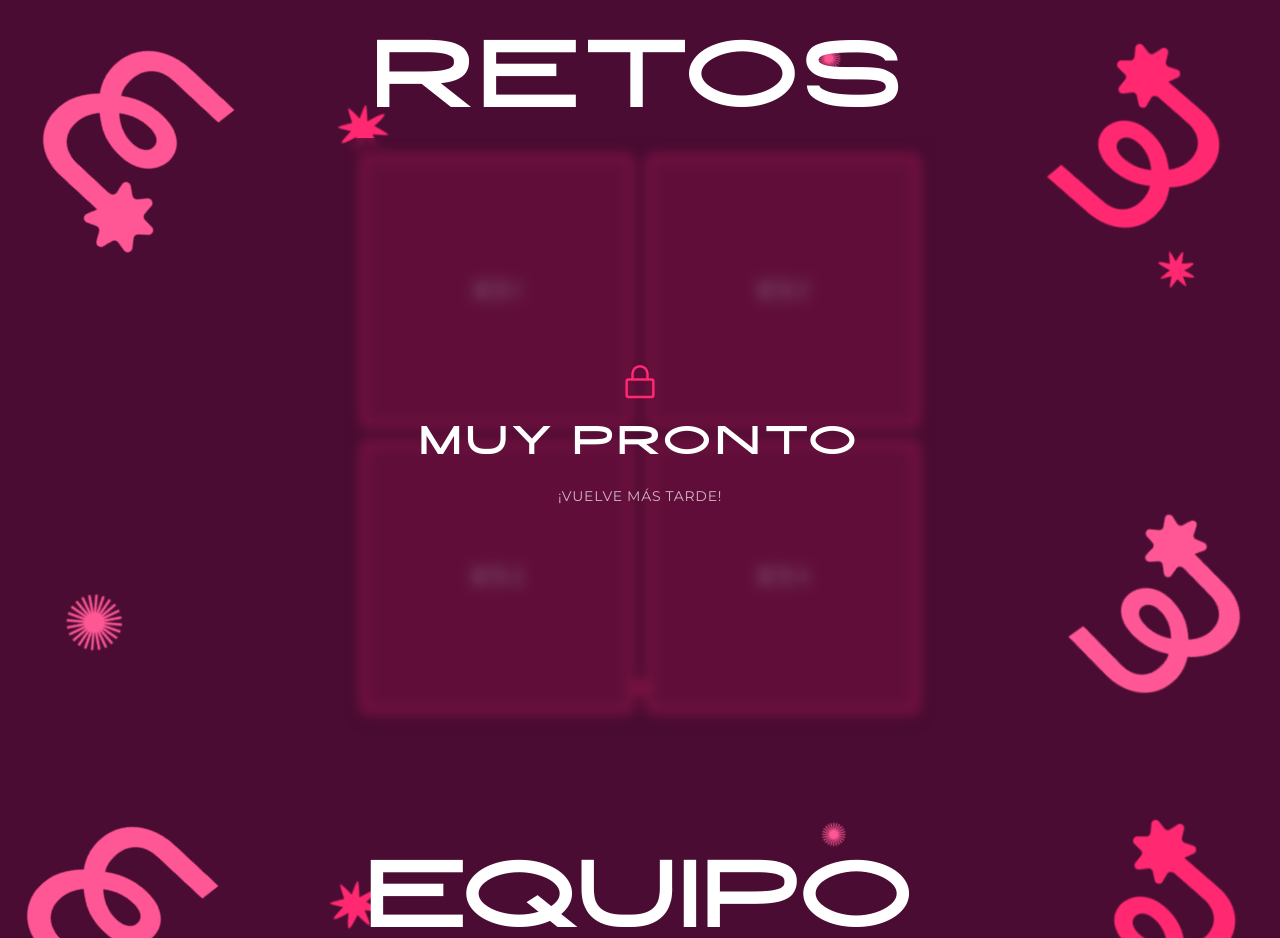
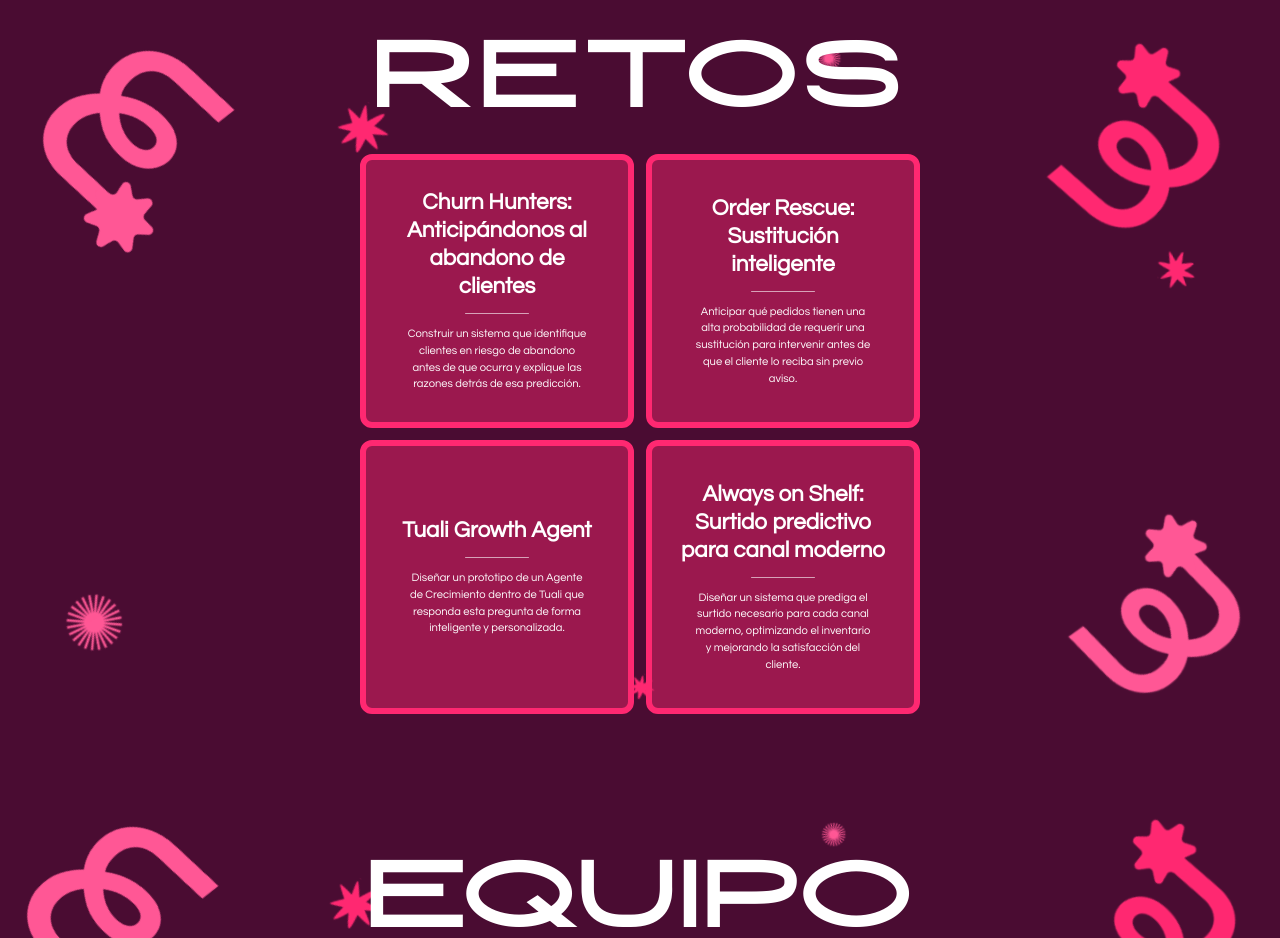
Before and after one commit to WIT-MTY/webpage_h4h, a Next.js app: page / in a window 1280 px wide. Shown: the part 4160-5098 px from the top of the page. Built offline with nearby package versions, Linux system fonts and the light colour scheme.

Commit message:
fixed: Actualizacion en la sección de retos

```diff
--- a/app/componentes/reto_comp/RetoCard.tsx
+++ b/app/componentes/reto_comp/RetoCard.tsx
@@ -2,20 +2,27 @@
 
 interface RetoCardProps {
     title: string;
+    description: string;
 }
 
-const RetoCard: React.FC<RetoCardProps> = ({ title }) => {
+const RetoCard: React.FC<RetoCardProps> = ({ title, description }) => {
     return (
         <div
-            className="flex items-center justify-center aspect-square rounded-[min(1vw,1vh,1rem)] w-full h-full"
+            className="flex flex-col items-center justify-center aspect-square w-full h-full p-4 sm:p-6 rounded-xl border-4 md:border-6 lg:border-8"
             style={{
                 background: '#FF287173',
                 border: 'min(1vw, 1vh, 6px) solid #FF2871'
             }}
         >
-            <h3 className="font-big-shoulders text-white text-center px-[min(2vw,0.5rem)] text-[min(4vw,3vh,1.5rem)] leading-tight">
+            <h3 className="text-white text-center font-bold leading-tight text-[clamp(0.4rem,3vw,1.4rem)]">
                 {title}
             </h3>
+
+            <div className="w-12 md:w-16 h-px bg-white/60 my-2 md:my-3 rounded"></div>
+
+            <p className="font-light text-white text-center leading-normal max-w-[85%] text-[clamp(0.7rem,0.8vw,1.1rem)]">
+                {description}
+            </p>
         </div>
     );
 };
--- a/app/hooks/utils/useRetos.tsx
+++ b/app/hooks/utils/useRetos.tsx
@@ -3,14 +3,28 @@
 interface Reto {
     id: number;
     title: string;
+    description: string;
 }
 
 export const useRetos = () => {
     const [retos, setRetos] = useState<Reto[]>([
-        { id: 1, title: "RETO 1" },
-        { id: 2, title: "RETO 2" },
-        { id: 3, title: "RETO 3" },
-        { id: 4, title: "RETO 4" }
+        { id: 1,
+            title: "Churn Hunters: Anticipándonos al abandono de clientes",
+            description:"Construir un sistema que identifique clientes en riesgo de abandono antes de que ocurra y explique las razones detrás de esa predicción."
+        },
+        { id: 2,
+            title: "Order Rescue: Sustitución inteligente",
+            description:"Anticipar qué pedidos tienen una alta probabilidad de requerir una sustitución para intervenir antes de que el cliente lo reciba sin previo aviso."
+
+        },
+        { id: 3,
+            title: "Tuali Growth Agent",
+            description:"Diseñar un prototipo de un Agente de Crecimiento dentro de Tuali que responda esta pregunta de forma inteligente y personalizada."
+        },
+        { id: 4,
+            title: "Always on Shelf: Surtido predictivo para canal moderno",
+            description:"Diseñar un sistema que prediga el surtido necesario para cada canal moderno, optimizando el inventario y mejorando la satisfacción del cliente."
+        }
     ]);
 
     return { retos, setRetos };
--- a/app/pages/retosSection.tsx
+++ b/app/pages/retosSection.tsx
@@ -29,32 +29,11 @@
 
                 {/* Grid of Reto Cards - totalmente escalable con viewport */}
                 <div className="w-[min(85vw,70vh,600px)] mx-auto relative">
-                    {/* Panel Muy Pronto */}
-                    <div
-                        className="absolute -inset-4 rounded-2xl flex flex-col items-center justify-center gap-3 z-20 p-4"
-                        style={{
-                            backdropFilter: "blur(6px)",
-                            WebkitBackdropFilter: "blur(6px)",
-                            background: "rgba(74, 12, 50, 0.72)",
-                            cursor: "default",
-                        }}
-                    >
-                        <svg className="w-[min(10vw,2.5rem)] h-[min(10vw,2.5rem)] flex-shrink-0" fill="none" stroke="#ff2871" strokeWidth={1.5} viewBox="0 0 24 24">
-                            <path strokeLinecap="round" strokeLinejoin="round"
-                                d="M16.5 10.5V7a4.5 4.5 0 10-9 0v3.5M5 10.5h14a1 1 0 011 1V20a1 1 0 01-1 1H5a1 1 0 01-1-1v-8.5a1 1 0 011-1z" />
-                        </svg>
-                        <p className="font-high-cruiser text-neutro-blanco tracking-widest uppercase text-center" style={{ fontSize: 'clamp(1.5rem, 5vw, 2.5rem)' }}>
-                            Muy Pronto
-                        </p>
-                        <p className="font-montserrat text-neutro-blanco opacity-70 tracking-wider uppercase text-center" style={{ fontSize: 'clamp(0.75rem, 2vw, 0.875rem)' }}>
-                            ¡Vuelve más tarde!
-                        </p>
-                    </div>
-                    {/* Fin Panel Muy Pronto */}
+
 
                     <div className="grid grid-cols-2 gap-[min(2vw,1.5vh,1rem)]">
                         {retos.map((reto) => (
-                            <RetoCard key={reto.id} title={reto.title} />
+                            <RetoCard key={reto.id} title={reto.title} description={reto.description} />
                         ))}
                     </div>
                 </div>
```
